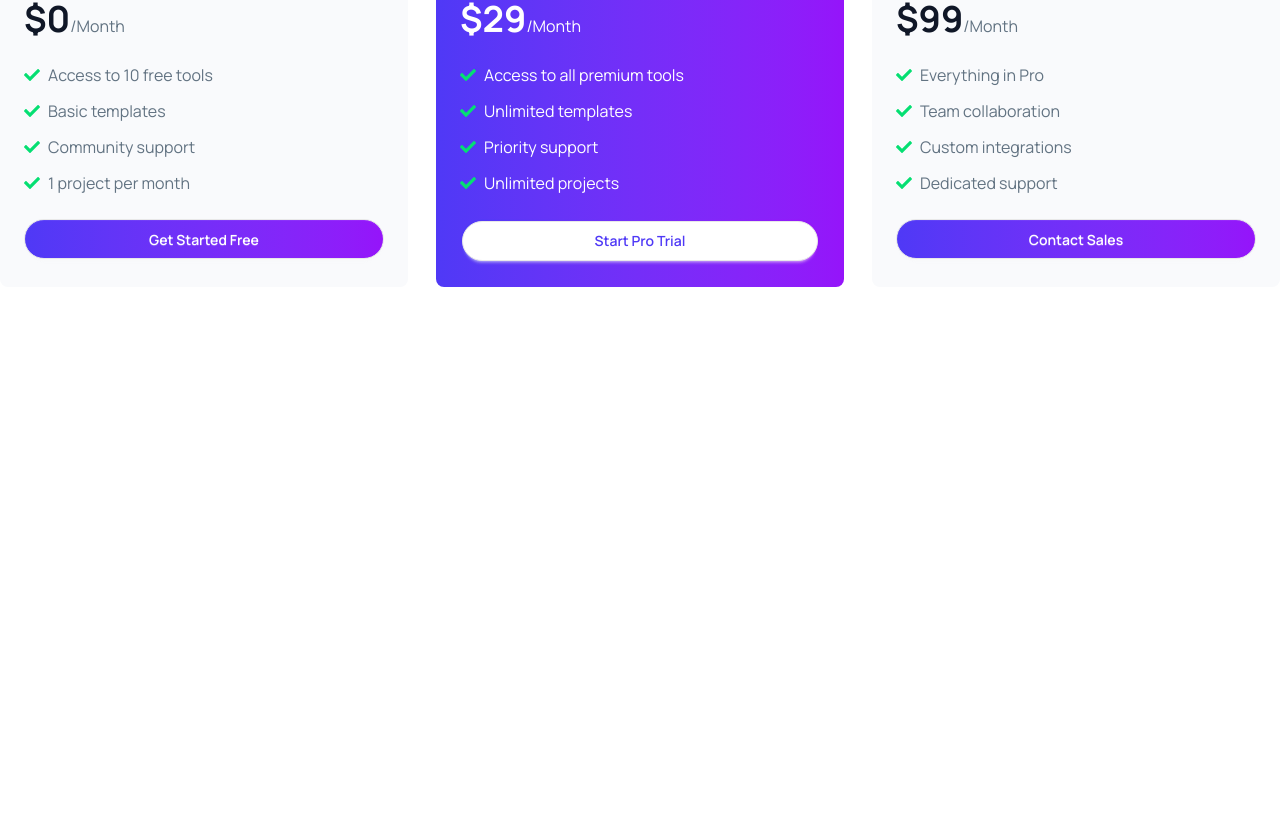
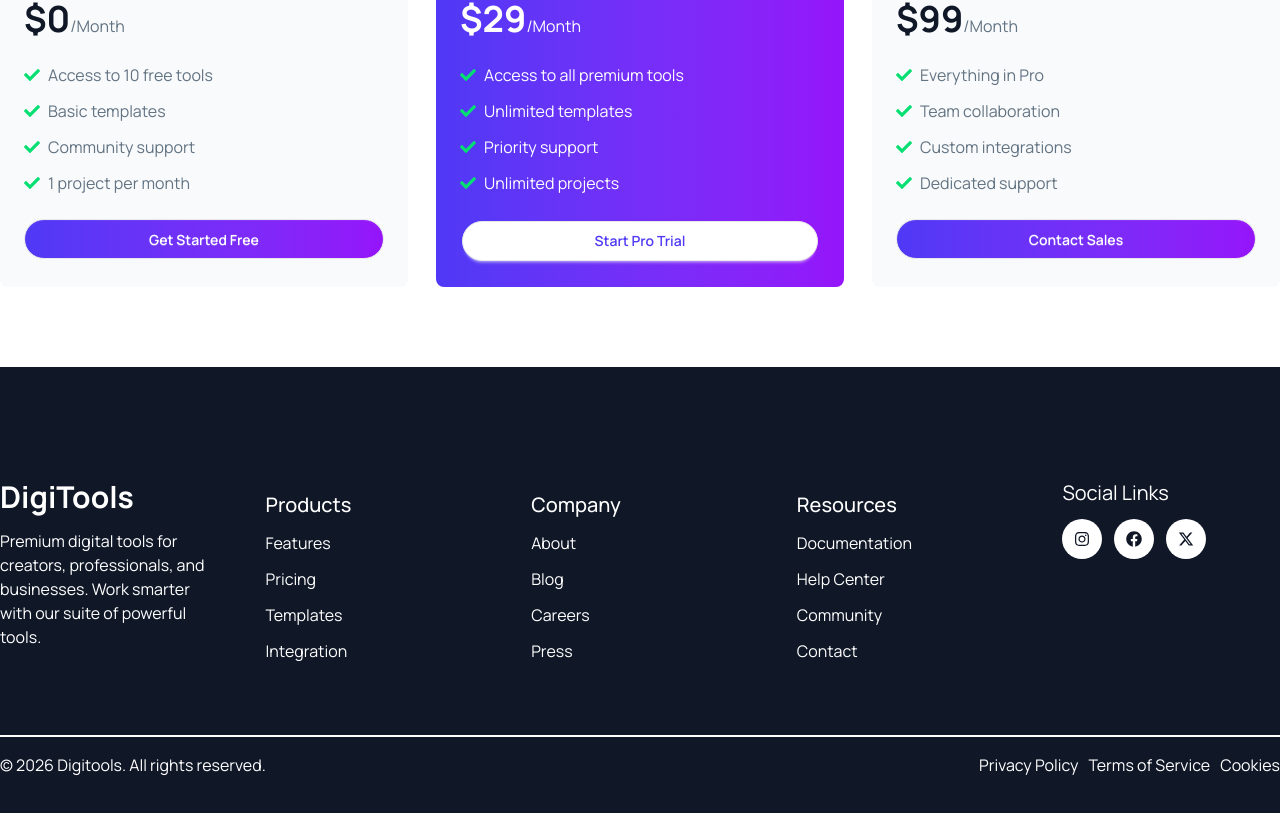
Before and after one commit to sajjaturrahmansheikh-sudo/Digitools-plateform, a React (Vite) app: page / in a window 1280 px wide. Shown: the part 3188-4001 px from the top of the page. Before the commit the page ends 3555 px from the top, so only its background shows below. Built offline with nearby package versions, Linux system fonts and the light colour scheme.

Commit message:
create footer section and trying to resposive full page

```diff
--- a/src/App.jsx
+++ b/src/App.jsx
@@ -8,6 +8,7 @@ import Status from './Components/Status/Status'
 import Tools from './Components/Tools/Tools'
 import Getstarted from './Components/Getstarted'
 import Pricing from './Components/Pricing'
+import Footer from './Components/Footer'
 
 const getCarts = async () => {
   const res = await fetch("/Cartdata.json")
@@ -59,6 +60,8 @@ function App() {
 
     <Pricing></Pricing>
 
+    <Footer></Footer>
+
 
 
     </>
--- /dev/null
+++ b/src/Components/Footer.jsx
@@ -0,0 +1,80 @@
+import React from 'react';
+import { FaFacebook, FaInstagram } from 'react-icons/fa';
+import { FaXTwitter } from 'react-icons/fa6';
+
+const Footer = () => {
+    return (
+        <div className='bg-[#101727] text-white pt-28 pb-5'>
+
+            <div className='container mx-auto'>
+
+                <div className='grid lg:grid-cols-5 gap-12 mb-18'>
+                    <div className='space-y-3.5'>
+                        <h3 className='text-3xl font-bold'>DigiTools</h3>
+                        <p>Premium digital tools for creators, professionals, and businesses. Work smarter with our suite of powerful tools.</p>
+                    </div>
+                    <div>
+                        <h4 className='text-xl font-medium my-3'>Products</h4>
+                        <ul className='space-y-3'>
+                            <li>Features</li>
+                            <li>Pricing</li>
+                            <li>Templates</li>
+                            <li>Integration</li>
+                        </ul>
+                    </div>
+                    <div>
+                        <h4 className='text-xl font-medium my-3'>Company</h4>
+                        <ul className='space-y-3'>
+                            <li>About</li>
+                            <li>Blog</li>
+                            <li>Careers</li>
+                            <li>Press</li>
+                        </ul>
+                    </div>
+                    <div>
+                        <h4 className='text-xl font-medium my-3'>Resources</h4>
+                        <ul className='space-y-3'>
+                            <li>Documentation</li>
+                            <li>Help Center</li>
+                            <li>Community</li>
+                            <li>Contact</li>
+                        </ul>
+                    </div>
+                    <div>
+                        <h3 className='text-xl'>Social Links</h3>
+                        <div className='flex items-center gap-3 mt-3'>
+                            <span className='h-10 w-10 bg-white flex items-center justify-center rounded-full'><FaInstagram className='text-[#101727]'/></span>
+                            <span className='h-10 w-10 bg-white flex items-center justify-center
+                             rounded-full '><FaFacebook className='text-[#101727]'/></span>
+                            <span className='bg-white h-10 w-10 flex items-center justify-center
+                             rounded-full '><FaXTwitter className='text-[#101727]'/></span>
+                        </div>
+                    </div>
+
+                </div>
+
+                <div className='border-t-2 py-4'>
+                    <div className='flex flex-col md:flex-row md:justify-between items-center'>
+                        <div>
+                            <p>&copy; 2026 Digitools. All rights reserved.</p>
+                        </div>
+                        <div className='flex items-center gap-2.5'>
+                            <a href="#">Privacy Policy</a>
+                            <a href="#">Terms of Service </a>
+                            <a href="#">Cookies </a>
+                        </div>
+                    </div>
+                </div>
+
+            </div>
+
+
+
+
+
+
+        </div>
+    );
+};
+
+export default Footer;
```
